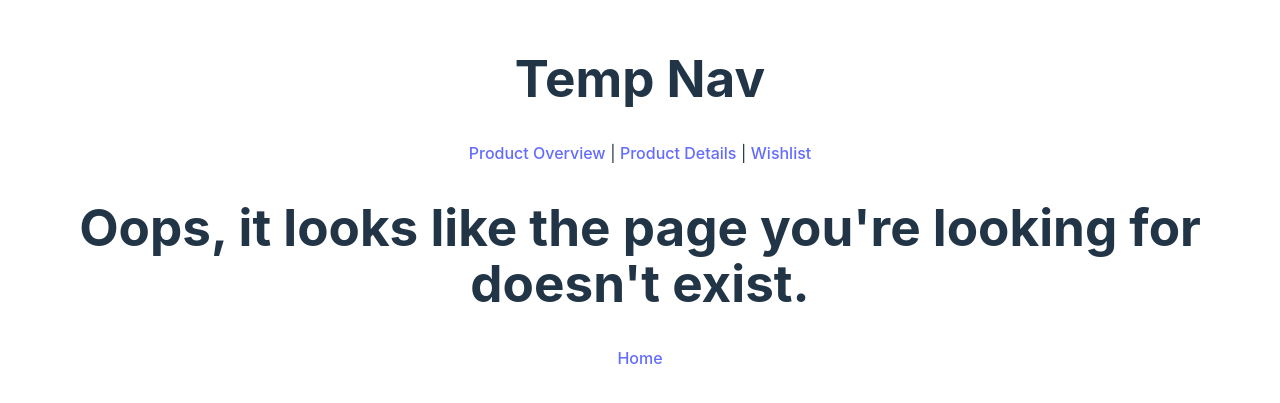
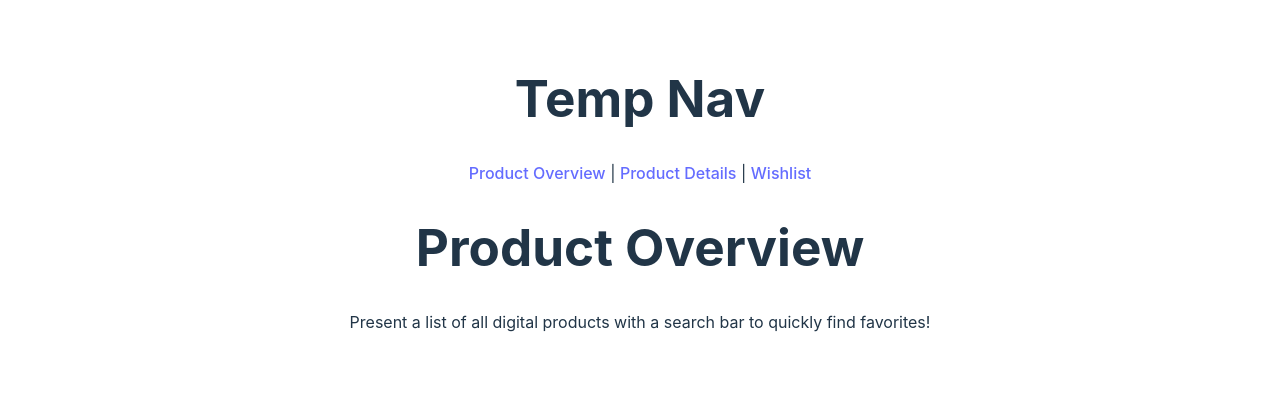
Before and after one commit to Casparboetes/join-the-rebellion, a Vue app: page /product-overview in a window 1280 px wide. Shown: the part 207-610 px from the top of the page. Built offline with nearby package versions, Linux system fonts and the light colour scheme.

Commit message:
infra: refactor from list to overview for consistency

```diff
--- a/src/App.vue
+++ b/src/App.vue
@@ -5,7 +5,7 @@
     <h1>Temp Nav</h1>
     <nav>
       <p>
-        <router-link to="/product-list">Product Overview</router-link>
+        <router-link to="/product-overview">Product Overview</router-link>
         |
         <router-link to="/product-details">Product Details</router-link>
         |
--- a/src/router/index.ts
+++ b/src/router/index.ts
@@ -1,28 +1,26 @@
 import { createRouter, createWebHistory, RouteRecordRaw } from 'vue-router';
-import ProductDetails from '@/views/ProductDetails.vue';
-import Wishlist from '@/views/Wishlist.vue';
-import ProductList from '@/views/ProductList.vue';
+import ProductOverview from '@/views/ProductOverview.vue';
 
 const routes: Array<RouteRecordRaw> = [
   {
     path: '/',
     name: 'home',
-    redirect: () => ({ path: '/product-list' })
+    redirect: () => ({ path: '/product-overview' })
   },
   {
-    path: '/product-list',
-    name: 'product-list',
-    component: ProductList
+    path: '/product-overview',
+    name: 'product-overview',
+    component: ProductOverview
   },
   {
     path: '/product-details',
     name: 'productDetails',
-    component: ProductDetails
+    component: () => import('@/views/ProductDetails.vue')
   },
   {
     path: '/wishlist',
     name: 'wishlist',
-    component: Wishlist
+    component: () => import('@/views/Wishlist.vue')
   },
   {
     path: '/:pathMatch(.*)*',
--- a/src/views/ProductList.vue
+++ b/src/views/ProductOverview.vue
@@ -1,7 +1,7 @@
 <script lang="ts" setup></script>
 
 <template>
-  <h1>Product List</h1>
+  <h1>Product Overview</h1>
   <p>
     Present a list of all digital products with a search bar to quickly find
     favorites!
```
